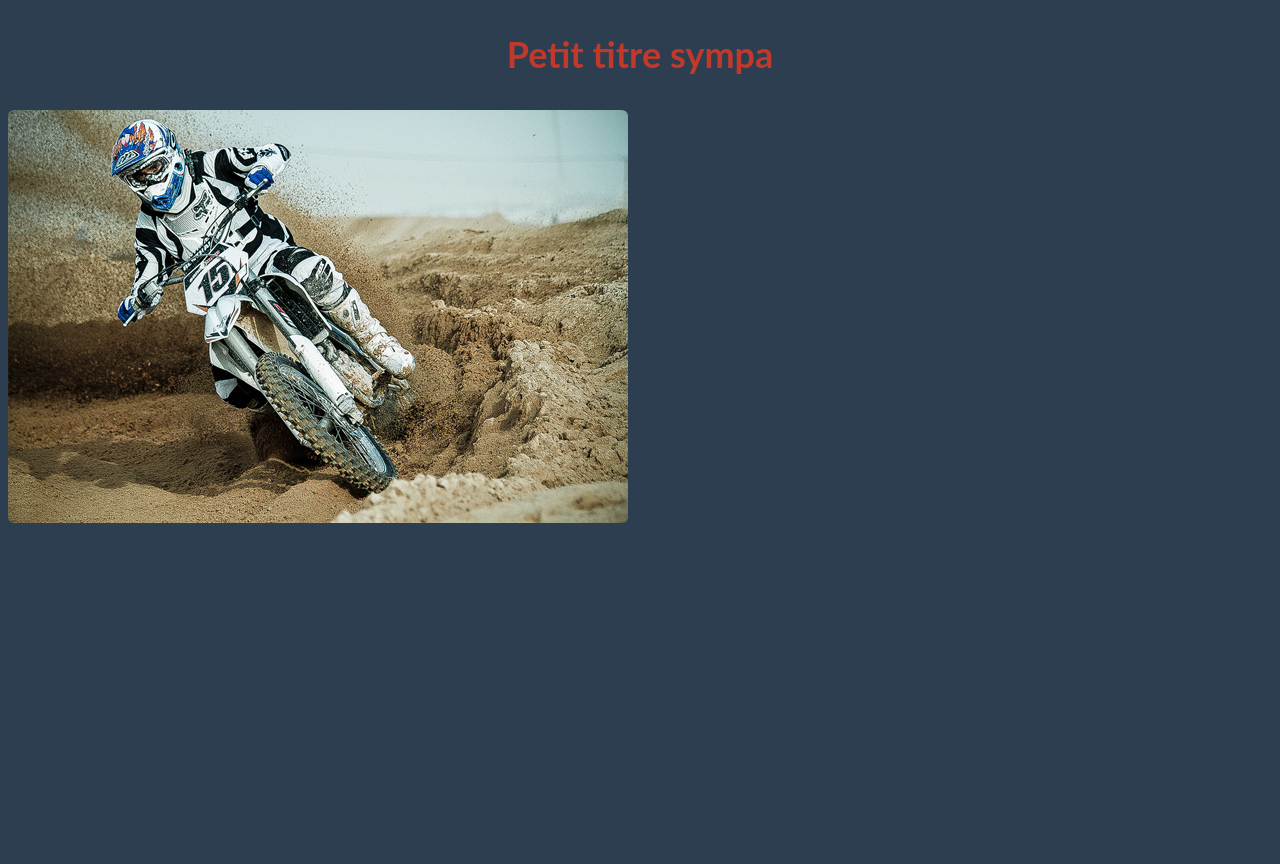
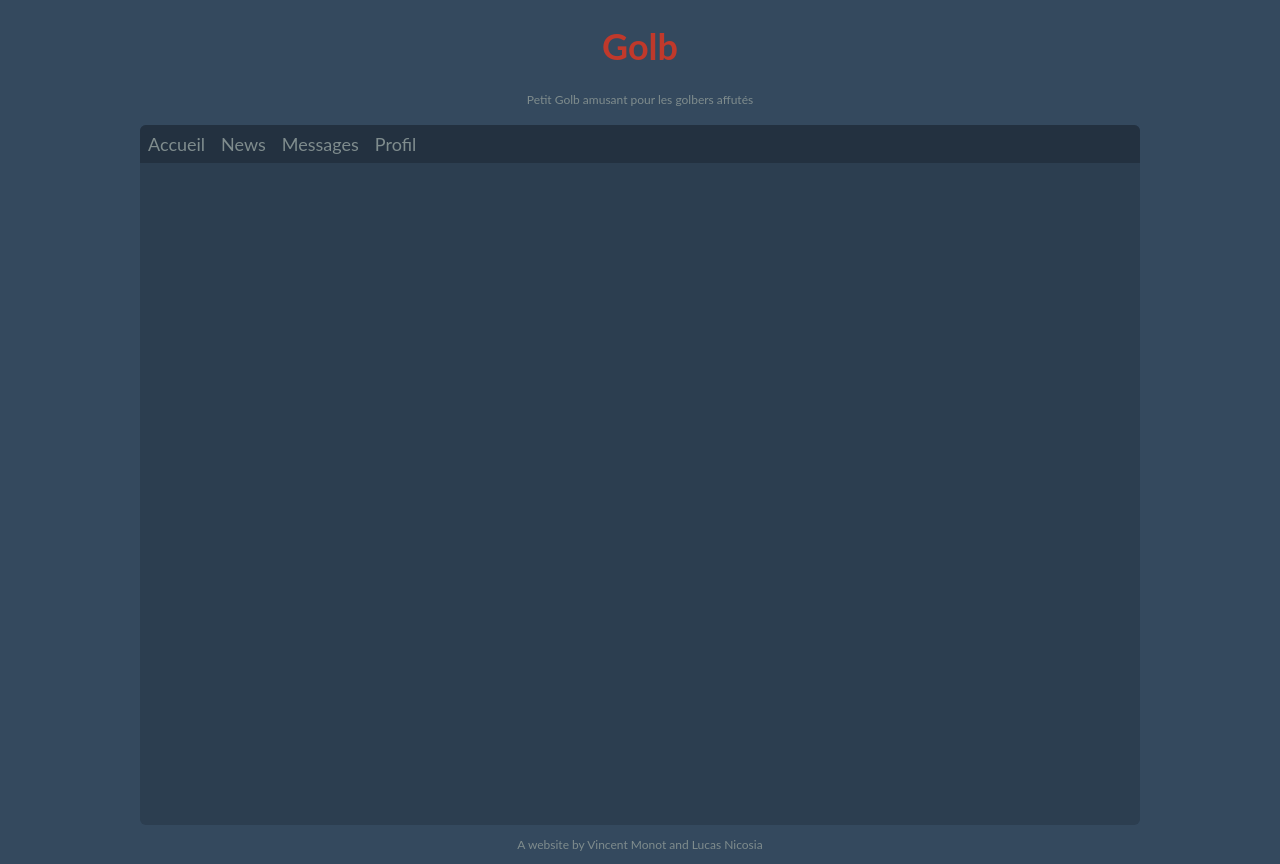
Before and after one commit to Agurato/Golb, a PHP site: page / in a window 1280 px wide. Before the commit the page ends 523 px from the top, so only its background shows below. Run offline with PHP 8.4, Linux system fonts and the light colour scheme.

Commit message:
Avancée du css + structure du HTML

```diff
--- a/css/style.css
+++ b/css/style.css
@@ -1,12 +1,10 @@
 body{
-	background-color: #2c3e50;
+	background-color: #34495e;
 	font-family: "Lato", Helvetica, Arial, sans-serif;
 	font-size: 18px;
-  	line-height: 1.72222;
 }
 h1{
 	color: #c0392b;
-	text-align: center;
 }
 .img-rounded{
 	border-radius:6px;
@@ -14,3 +12,50 @@ h1{
 .img-centered{
 	text-align: center;
 }
+.note{
+	font-size: 12px;
+	color: #7f8c8d;
+}
+
+.header{
+	text-align: center;
+}
+.content{
+	top:50%;
+	left:50%;
+	margin-left: -500px;
+	position: absolute;
+	background-color: #2c3e50;
+	min-height: 700px;
+	max-width: 1000px;
+	position: relative;
+	text-align: center;
+	border-radius:6px;
+}
+.footer{
+	font-size: 12px;
+	color: #7f8c8d;
+	text-align: center;
+}
+
+.menu{
+	background-color: #233140;
+	position: absolute;
+	width: 100%;
+	border-top-left-radius: 6px;
+	border-top-right-radius: 6px;
+}
+.topmenu{
+	margin:0;
+	padding:0;
+	position: relative;
+	list-style: none outside none;
+	}
+.topmenualign > li{
+	float :left;
+	margin: 8px;
+}
+a{
+	text-decoration: none;
+	color:#7f8c8d;
+}
--- a/index.php
+++ b/index.php
@@ -3,8 +3,40 @@
 	include('util.inc.php');
 	beginHTML('Golb','css/style.css');
 	?>
-	<h1>Petit titre sympa</h1>
-	<p><img src="img/example-image.jpg" class="img-rounded img-centered"/></p>
+	<div class="container">
+		<div class="header">
+			<h1>Golb</h1>
+			<p class="note">Petit Golb amusant pour les golbers affutés</p>
+		</div>
+		<div class="contentmain">
+			<div class="content">
+				<div class="menu">
+					<ul class="topmenu topmenualign">
+						<li><a href="index.php">Accueil</a></li>
+						<li><a href="index.php">News</a></li>
+						<li><a href="index.php">Messages</a></li>
+						<li><a href="index.php">Profil</a></li>
+						<li><a href="index.php"></a></li>
+
+					</ul>
+				</div>
+			<div>
+				<p>
+					Ici contenu du blog
+					<!-- <img src="img/example-image.jpg" class="img-rounded img-centered" alt="Photo test"/> -->
+				</p>
+			</div>
+			</div>
+			<div class="sidebar">
+
+			</div>
+		</div>
+		<div class="footer">
+			<p>
+				A website by Vincent Monot and Lucas Nicosia
+			</p>
+		</div>
+	</div>
 	<?php
 	endHTML();
 ?>
```
